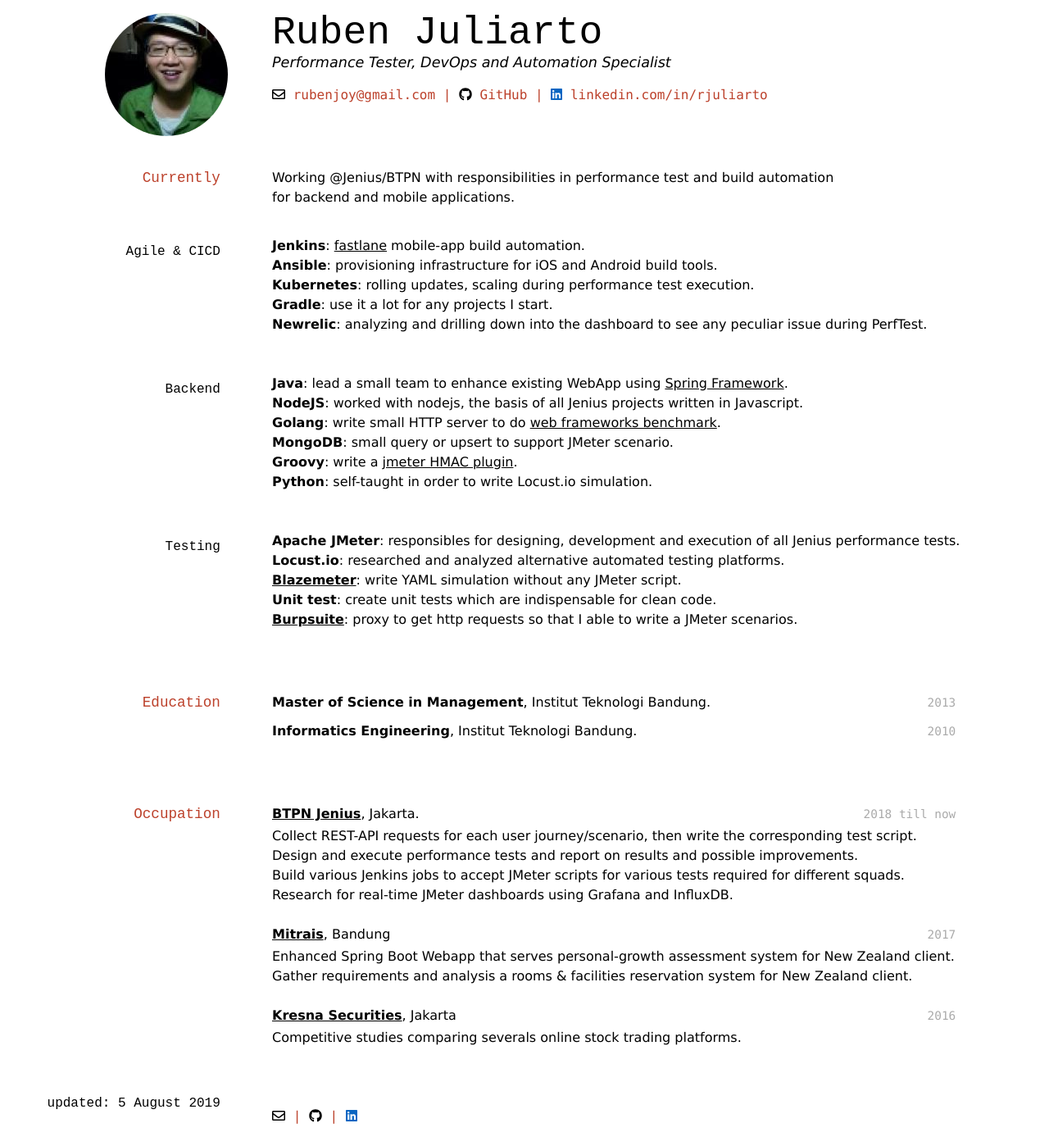
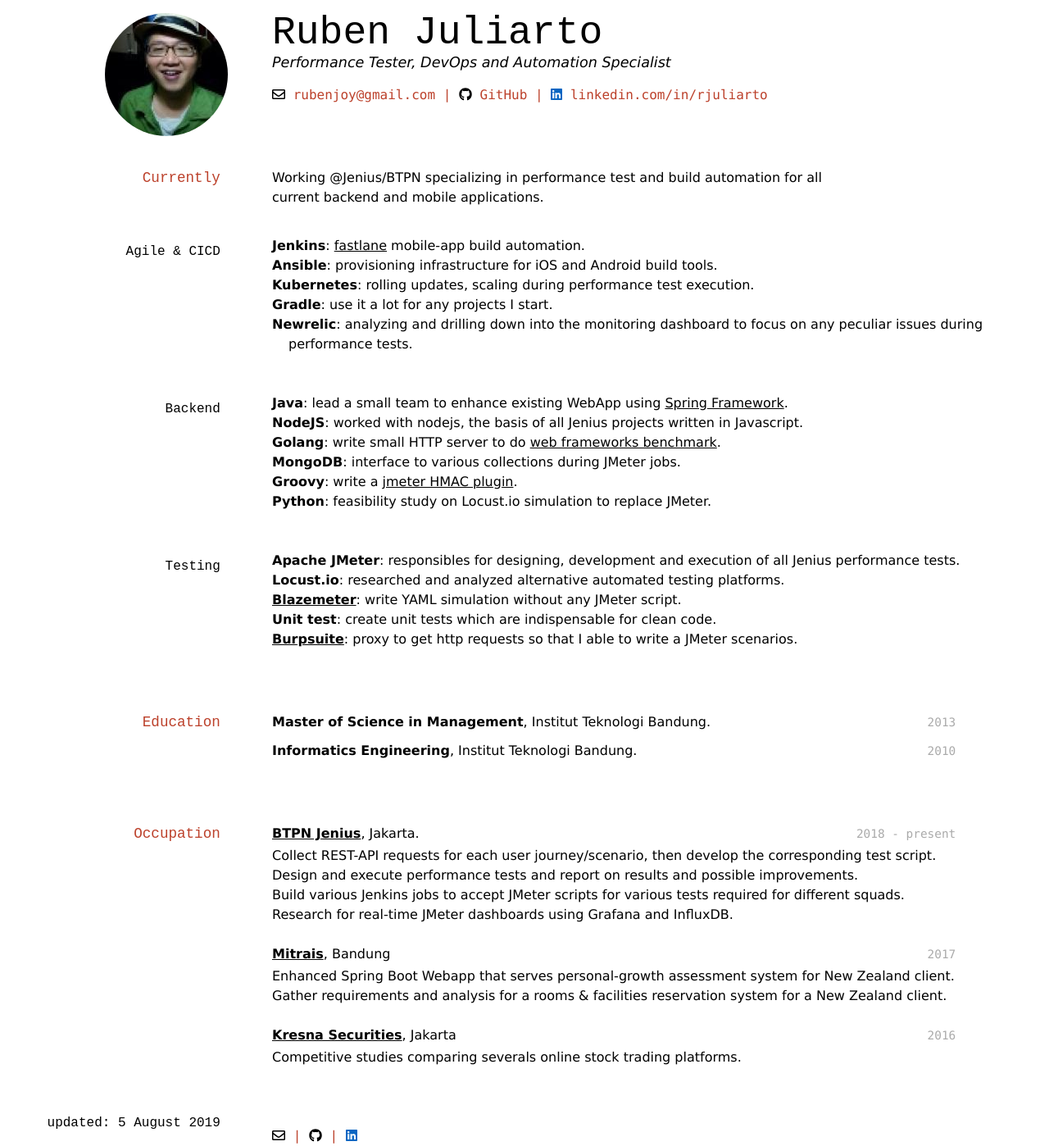
Before and after one commit to rubenjoy/web, a Jekyll site: the page built from index.md, in a window 1280 px wide. Shown: the whole page at 82% size. Built offline with Jekyll 4.4.1, drawn with Linux system fonts in a browser that asks for light colours; before the commit the page ends 1374 px from its top, so only the background shows below that.

Commit message:
chore(sp) : test commit

```diff
--- a/index.md
+++ b/index.md
@@ -11,7 +11,7 @@ Performance Tester, DevOps and Automation Specialist
 
 ## Currently
 
-Working @Jenius/BTPN with responsibilities in performance test and build automation for backend and mobile applications.
+Working @Jenius/BTPN specializing in performance test and build automation for all current backend and mobile applications.
 
 ### Agile & CICD
 
@@ -19,16 +19,16 @@ Working @Jenius/BTPN with responsibilities in performance test and build automat
  - __Ansible__: provisioning infrastructure for iOS and Android build tools.
  - __Kubernetes__: rolling updates, scaling during performance test execution.
  - __Gradle__: use it a lot for any projects I start.
- - __Newrelic__: analyzing and drilling down into the dashboard to see any peculiar issue during PerfTest.
+ - __Newrelic__: analyzing and drilling down into the monitoring dashboard to focus on any peculiar issues during performance tests.
 
 ### Backend
 
  - __Java__: lead a small team to enhance existing WebApp using [Spring Framework](http://springframework.org).
  - __NodeJS__: worked with nodejs, the basis of all Jenius projects written in Javascript.
  - __Golang__: write small HTTP server to do [web frameworks benchmark](http://github.com/rubenjoy/webapps-rave).
- - __MongoDB__: small query or upsert to support JMeter scenario.
+ - __MongoDB__: interface to various collections during JMeter jobs.
  - __Groovy__: write a [jmeter HMAC plugin](http://github.com/rubenjoy/jmeter-hmac-plugin).
- - __Python__: self-taught in order to write Locust.io simulation.
+ - __Python__: feasibility study on Locust.io simulation to replace JMeter.
 
 ### Testing
 
@@ -48,10 +48,10 @@ __Informatics Engineering__, Institut Teknologi Bandung.
 
 ## Occupation
 
-`2018 till now`
+`2018 - present`
 __[BTPN Jenius](http://jenius.com)__, Jakarta.
 
-- Collect REST-API requests for each user journey/scenario, then write the corresponding test script.
+- Collect REST-API requests for each user journey/scenario, then develop the corresponding test script.
 - Design and execute performance tests and report on results and possible improvements.
 - Build various Jenkins jobs to accept JMeter scripts for various tests required for different squads.
 - Research for real-time JMeter dashboards using Grafana and InfluxDB.
@@ -60,7 +60,7 @@ __[BTPN Jenius](http://jenius.com)__, Jakarta.
 __[Mitrais](http://mitrais.com)__, Bandung
 
 - Enhanced Spring Boot Webapp that serves personal-growth assessment system for New Zealand client.
-- Gather requirements and analysis a rooms & facilities reservation system for New Zealand client.
+- Gather requirements and analysis for a rooms & facilities reservation system for a New Zealand client.
 
 `2016`
 __[Kresna Securities](http://kresnasecurities.com)__, Jakarta
```
